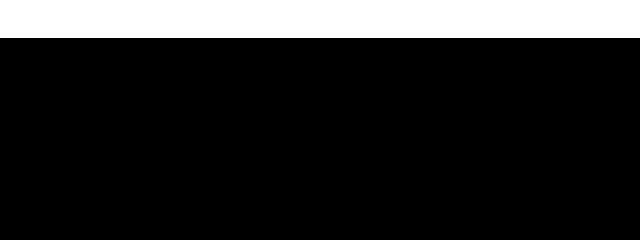
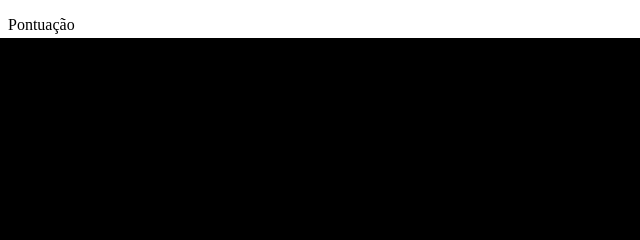
Before and after one commit to matheus-g-couto/cobrinha, a plain HTML site: page jogo.html in a window 1280 px wide. Shown: the top 240 px of the page, 0-640 px from the left. Drawn offline with Linux system fonts and the light colour scheme.

Commit message:
Update jogo.html

```diff
--- a/jogo.html
+++ b/jogo.html
@@ -7,7 +7,9 @@
     <link rel="icon" href="Imagens/minhoca.png" type="imagem/gif">
   </head>
   <body>
-
+  <div id="pontuacao">
+    <p>Pontuação</p>
+   </div>
   </body>
   <script src="jogo.js"></script>
 </html>﻿
```
